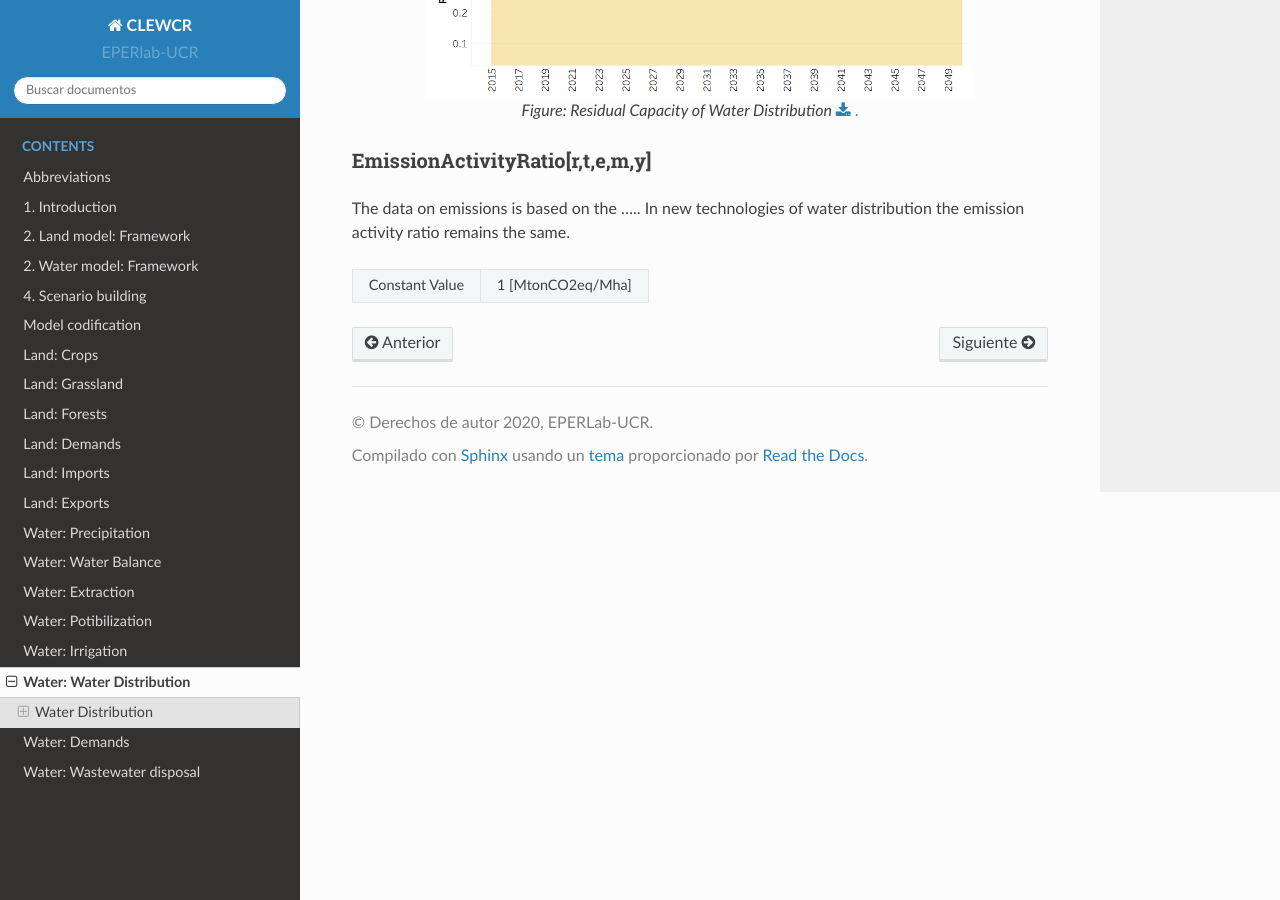
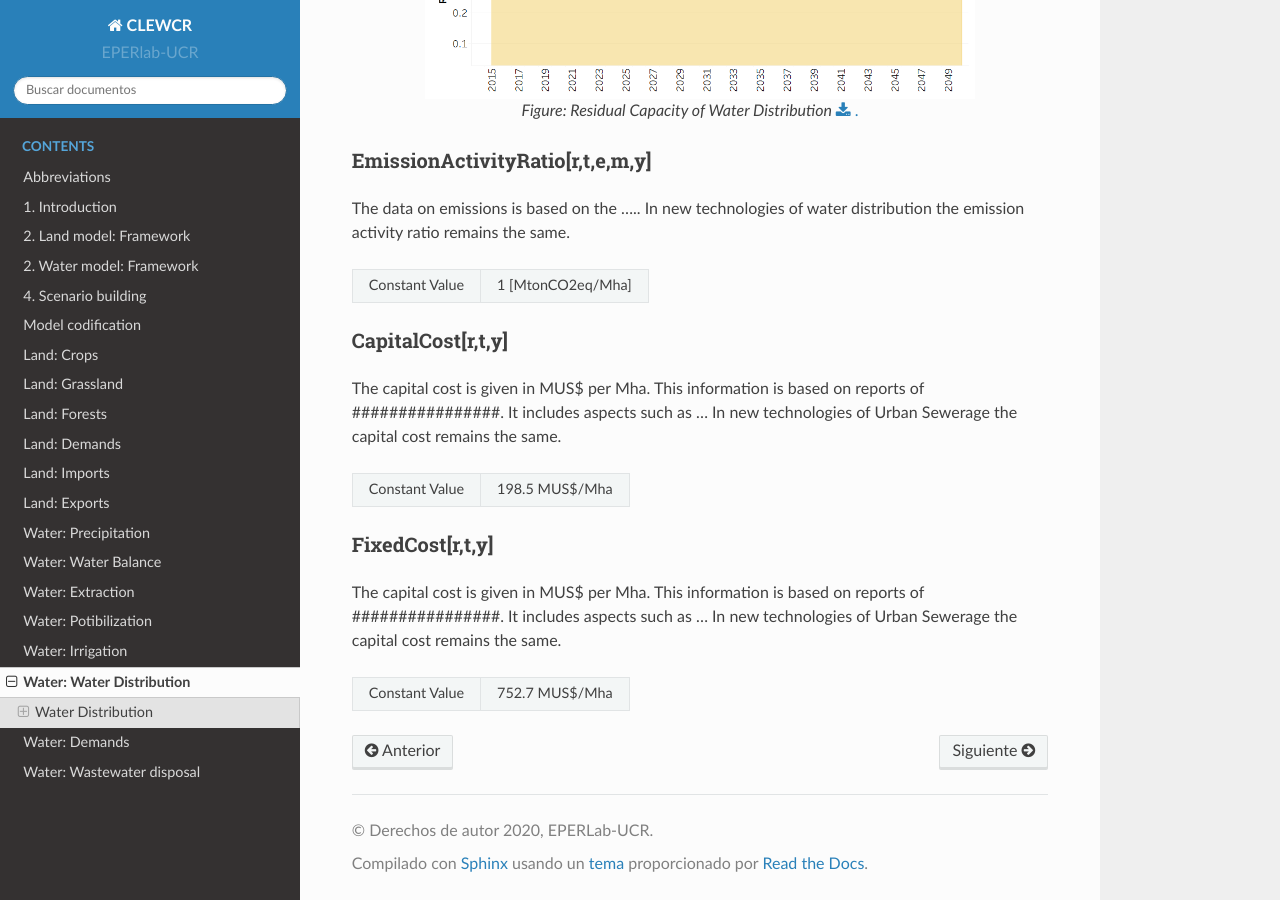
Before and after one commit to EPERLab/CLEW, a Sphinx documentation site: the page built from docs/fichas/12_Water_distribution.rst, in a window 1280 px wide and 900 px high, scrolled down 958 px. Built offline with Sphinx 7.4.7 and the Read the Docs theme 2.0.0, drawn with Linux system fonts in a browser that asks for light colours; formulas are drawn with MathJax 3.

Commit message:
Update 12_Water_distribution.rst

```diff
--- a/docs/fichas/12_Water_distribution.rst
+++ b/docs/fichas/12_Water_distribution.rst
@@ -30,6 +30,26 @@ EmissionActivityRatio[r,t,e,m,y]
 
 The data on emissions is based on the ..... In new technologies of water distribution the emission activity ratio remains the same.
 
+
 +-------------------------------------------------+-------+--------------+--------------+--------------+--------------+
 | Constant Value                                          | 1 [MtonCO2eq/Mha]                                         |
 +-------------------------------------------------+-------+--------------+--------------+--------------+--------------+
+
+
+CapitalCost[r,t,y]
+---------
+
+The capital cost is given in MUS$ per Mha. This information is based on reports of ################. It includes aspects such as ... In new technologies of Urban Sewerage the capital cost remains the same.
+
++-------------------------------------------------+-------+--------------+--------------+--------------+--------------+
+| Constant Value                                          |198.5 MUS$/Mha                                             |
++-------------------------------------------------+-------+--------------+--------------+--------------+--------------+
+
+FixedCost[r,t,y]
+---------
+
+The capital cost is given in MUS$ per Mha. This information is based on reports of ################. It includes aspects such as ... In new technologies of Urban Sewerage the capital cost remains the same.
+
++-------------------------------------------------+-------+--------------+--------------+--------------+--------------+
+| Constant Value                                          |752.7 MUS$/Mha                                             |
++-------------------------------------------------+-------+--------------+--------------+--------------+--------------+
```
